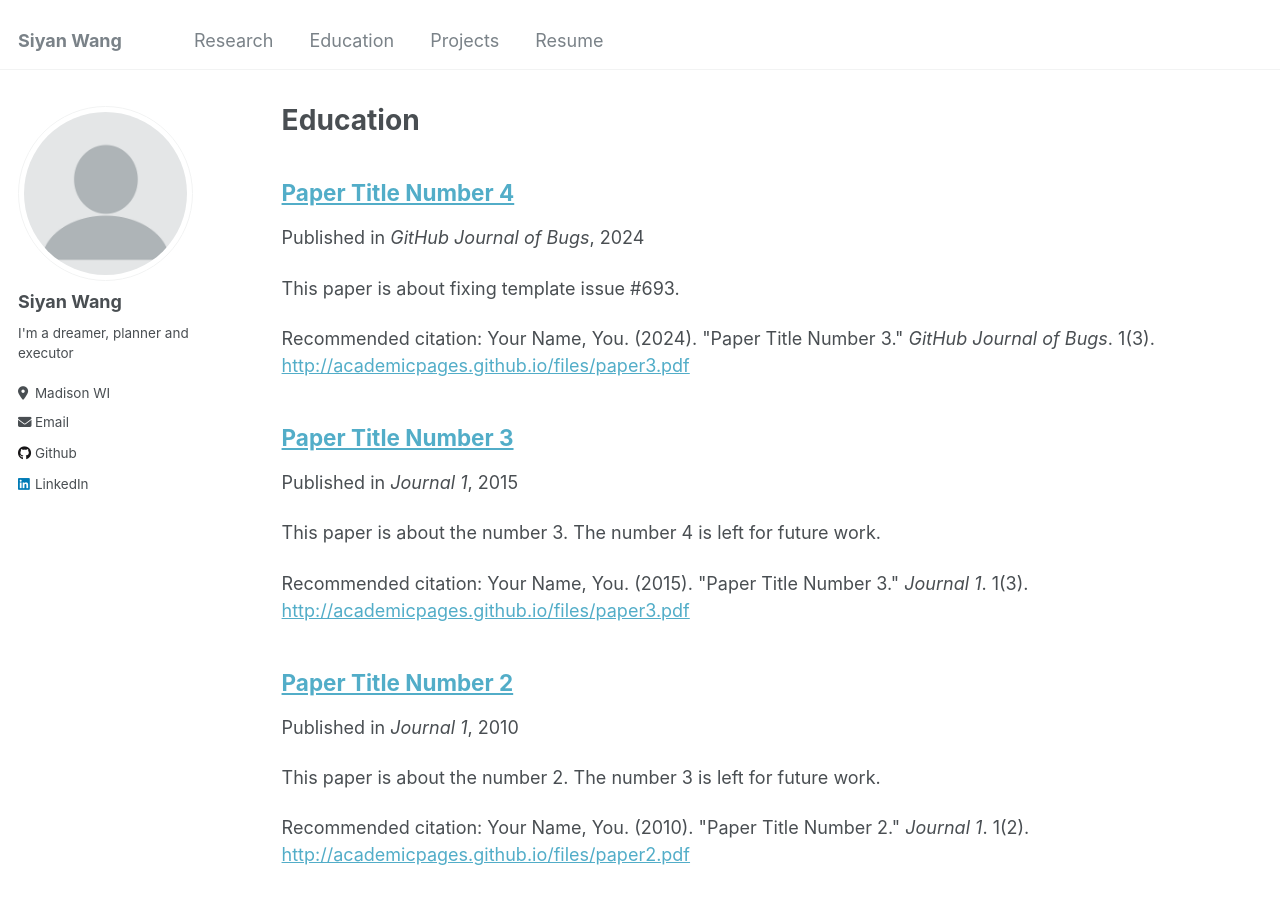
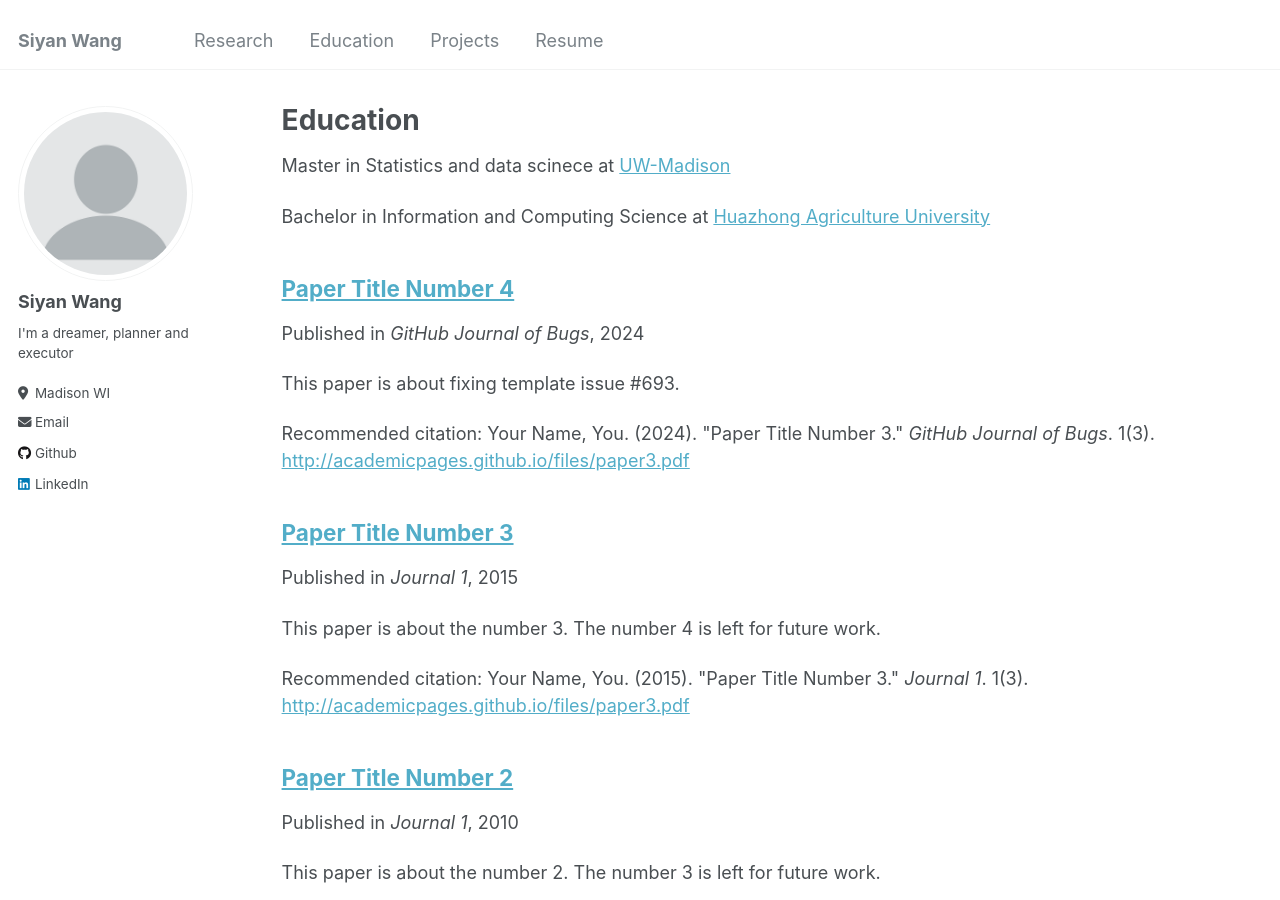
Before and after one commit to siyanwang123/siyanwang123.github.io, a Jekyll site: the page built from _pages/education.md, in a window 1280 px wide and 900 px high. Built offline with Jekyll 4.4.1, drawn with Linux system fonts in a browser that asks for light colours.

Commit message:
Update education.md

```diff
--- a/_pages/education.md
+++ b/_pages/education.md
@@ -4,6 +4,10 @@ title: "Education"
 permalink: /education/
 author_profile: true
 ---
+
+Master in Statistics and data scinece at [UW-Madison](https://www.wisc.edu/)
+
+Bachelor in Information and Computing Science at [Huazhong Agriculture University](https://www.hzau.edu.cn/)
 
 {% if site.author.googlescholar %}
   <div class="wordwrap">You can also find my articles on <a href="{{site.author.googlescholar}}">my Google Scholar profile</a>.</div>
```
